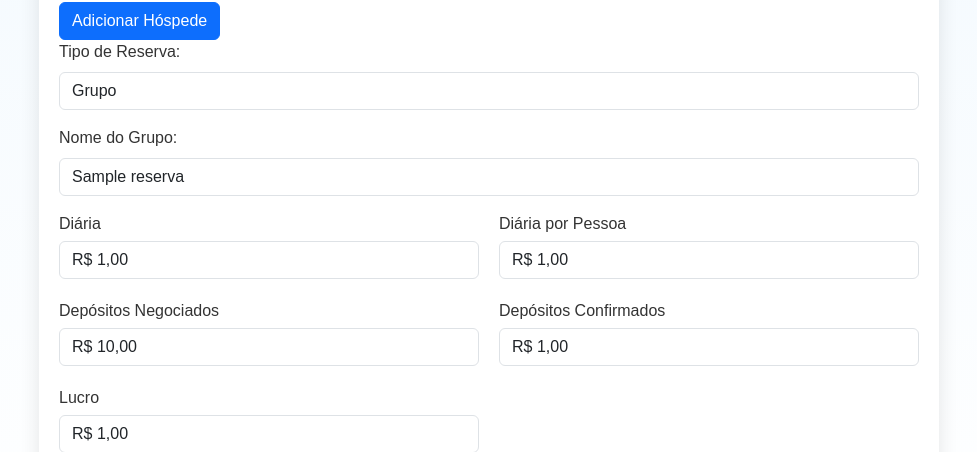
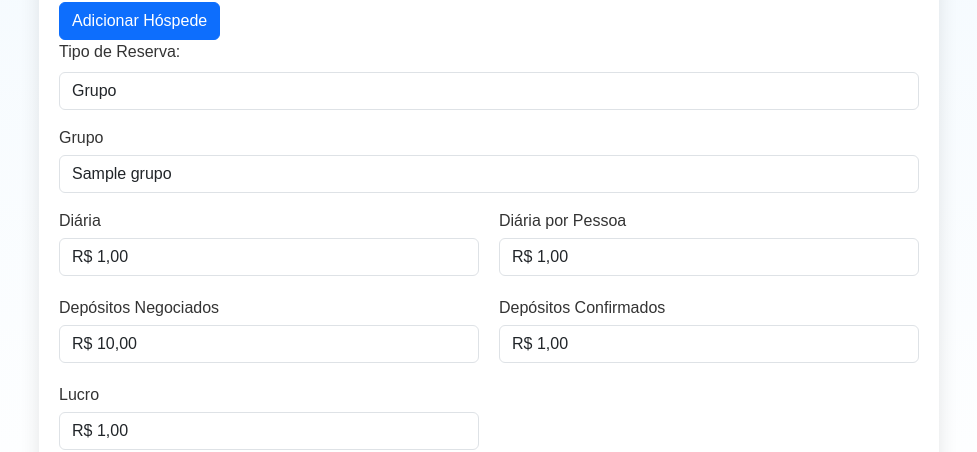
Before and after one commit to MoacyrSG/Sistema-Gestao, a Flask app: page /editar_reserva/1 in a window 1280 px wide. Shown: the part 1177-1629 px from the top of the page, without its empty margins (151-1128 px from the left). Run offline with Flask 3, Linux system fonts and the light colour scheme; a user stored in the database is signed in; tables that the repository leaves empty hold one stand-in row (values such as "Sample post"); some libraries are stand-ins or nearby versions.

Commit message:
Update editar_reserva.html

```diff
--- a/app/templates/editar_reserva.html
+++ b/app/templates/editar_reserva.html
@@ -401,8 +401,8 @@
 
             {% if tipo_reserva == 'grupo' %}
                 <div class="mb-3">
-                    <label class="form-label">Nome do Grupo:</label>
-                    <input type="text" class="form-control" name="grupo_id" value="{{ reserva.nome_grupo }}">
+                    <label for="grupo_id">Grupo</label>
+                    {{ form.grupo_id(class="form-control") }}
                 </div>
             {% endif %}
 
```
